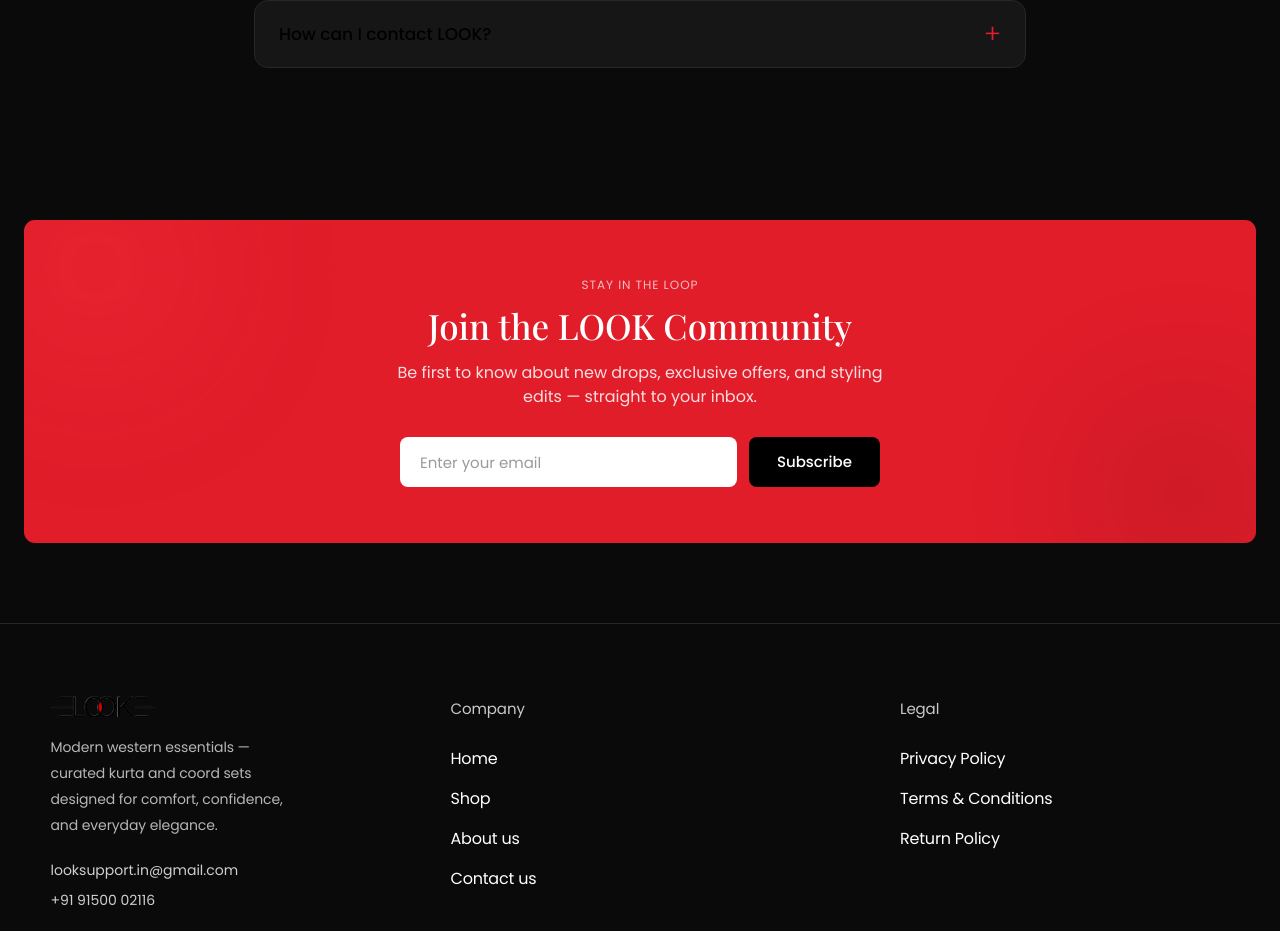
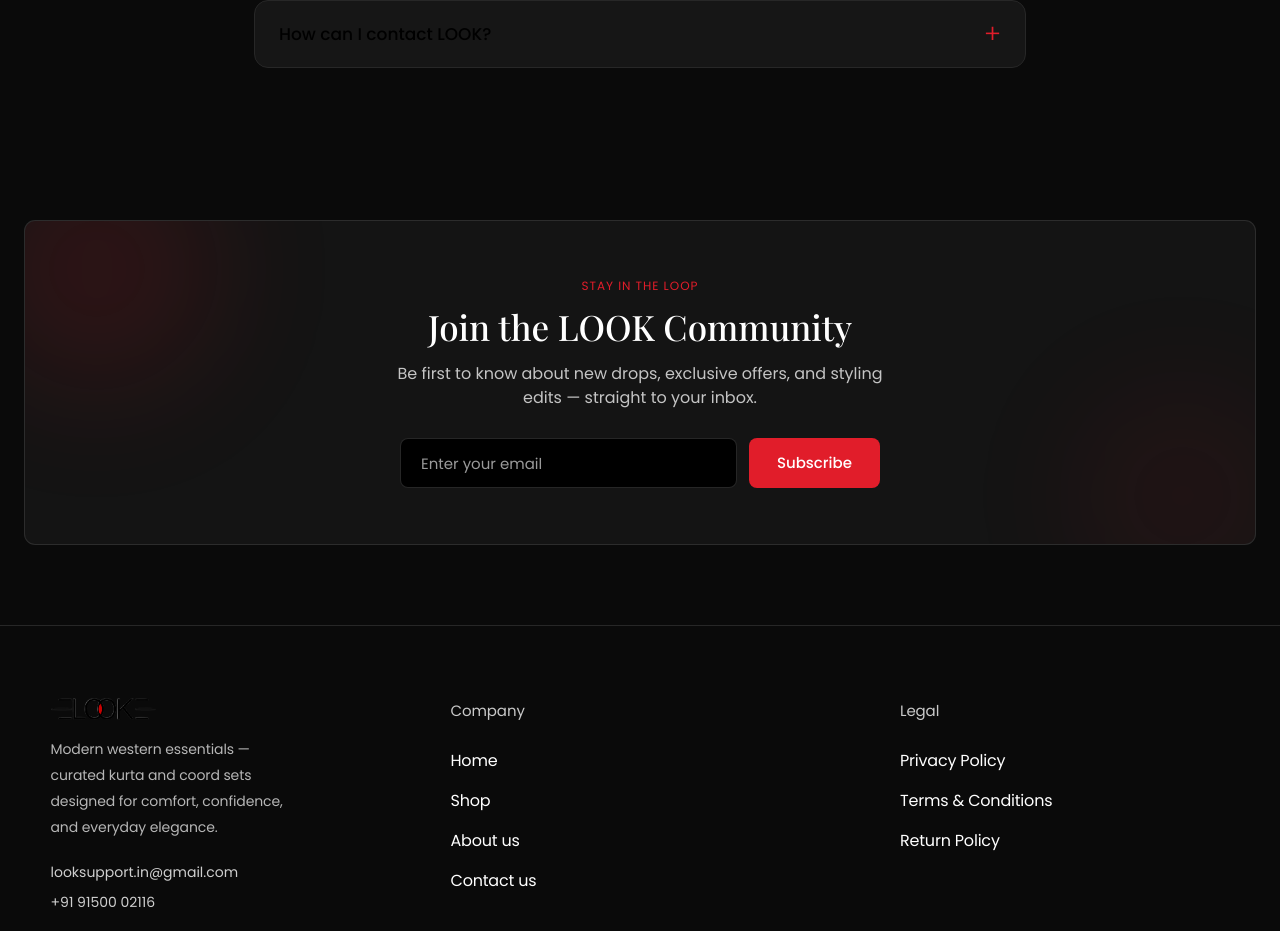
Before and after one commit to ragav1n/look, a React (Vite) app: page / in a window 1280 px wide. Shown: the part 4795-5726 px from the top of the page. Built offline with nearby package versions, Linux system fonts and the light colour scheme; no server answers.

Commit message:
Restyle LOOK Community signup band for black theme

```diff
--- a/src/pages/home/SignupBanner.tsx
+++ b/src/pages/home/SignupBanner.tsx
@@ -1,9 +1,9 @@
 import { useState } from "react";
 import Reveal from "@/components/ui/Reveal";
 
-/* Figma newsletter band (Home 2007:3505 area): deep-violet accent card, email
-   capture. Marketing capture — NOT Shopify catalog data. This is a stub with no
-   backend; wire it to your email platform (Klaviyo / Shopify customer) later. */
+/* "LOOK Community" newsletter band — now on the black theme: a dark card with
+   soft red accent glows and white text. Marketing capture only (no backend);
+   wire it to your email platform (Klaviyo / Shopify customer) later. */
 export default function SignupBanner() {
   const [email, setEmail] = useState("");
   const [done, setDone] = useState(false);
@@ -11,29 +11,29 @@
   return (
     <section className="py-[80px]" aria-labelledby="signup-heading">
       <div className="mx-auto w-full max-w-[1338px] px-6 min-[1400px]:px-0">
-        <Reveal variant="scale" className="relative overflow-hidden rounded-card bg-accent px-8 py-[56px] text-center text-white lg:px-16">
-          {/* soft moving glow accents */}
-          <span className="animate-glow pointer-events-none absolute -top-16 -left-10 size-56 rounded-full bg-accent-bright/40 blur-3xl" />
+        <Reveal
+          variant="scale"
+          className="relative overflow-hidden rounded-card border border-white/10 bg-surface px-8 py-[56px] text-center text-white lg:px-16"
+        >
+          {/* soft moving red glow accents */}
+          <span className="animate-glow pointer-events-none absolute -top-16 -left-10 size-56 rounded-full bg-accent/25 blur-3xl" />
           <span
-            className="animate-glow pointer-events-none absolute -right-10 -bottom-16 size-56 rounded-full bg-lavender/30 blur-3xl"
+            className="animate-glow pointer-events-none absolute -right-10 -bottom-16 size-56 rounded-full bg-accent/20 blur-3xl"
             style={{ animationDelay: "2s" }}
           />
           <div className="relative">
-          <p className="text-[12px] tracking-[0.08em] text-white/70 uppercase">Stay in the loop</p>
-          <h2
-            id="signup-heading"
-            className="mt-2 font-display text-[35px] leading-[47px] font-medium"
-          >
+            <p className="text-[12px] tracking-[0.08em] text-accent uppercase">Stay in the loop</p>
+            <h2 id="signup-heading" className="mt-2 font-display text-[35px] leading-[47px] font-medium">
               Join the LOOK Community
             </h2>
-          <p className="mx-auto mt-3 max-w-[520px] text-[16px] leading-[24px] text-white/85">
+            <p className="mx-auto mt-3 max-w-[520px] text-[16px] leading-[24px] text-white/75">
               Be first to know about new drops, exclusive offers, and styling edits — straight to
               your inbox.
             </p>
 
             {done ? (
               <p className="mt-7 text-[16px] font-medium text-white" role="status">
-              Thanks — you’re on the list ✨
+                Thanks — you&rsquo;re on the list ✨
               </p>
             ) : (
               <form
@@ -50,11 +50,11 @@
                   onChange={(e) => setEmail(e.target.value)}
                   placeholder="Enter your email"
                   aria-label="Email address"
-                className="h-[50px] flex-1 rounded-btn bg-white px-5 text-[15px] text-black outline-none placeholder:text-muted focus:ring-2 focus:ring-white/60"
+                  className="h-[50px] flex-1 rounded-btn border border-white/15 bg-black px-5 text-[15px] text-white outline-none placeholder:text-muted focus:border-accent"
                 />
                 <button
                   type="submit"
-                className="h-[50px] shrink-0 cursor-pointer rounded-btn bg-black px-7 text-[15px] font-medium text-white transition-transform hover:scale-[1.03] hover:opacity-90"
+                  className="h-[50px] shrink-0 cursor-pointer rounded-btn bg-accent px-7 text-[15px] font-medium text-white transition-all hover:scale-[1.03] hover:bg-accent-bright"
                 >
                   Subscribe
                 </button>
```
Lines whose indentation alone changed are shown as unchanged.
